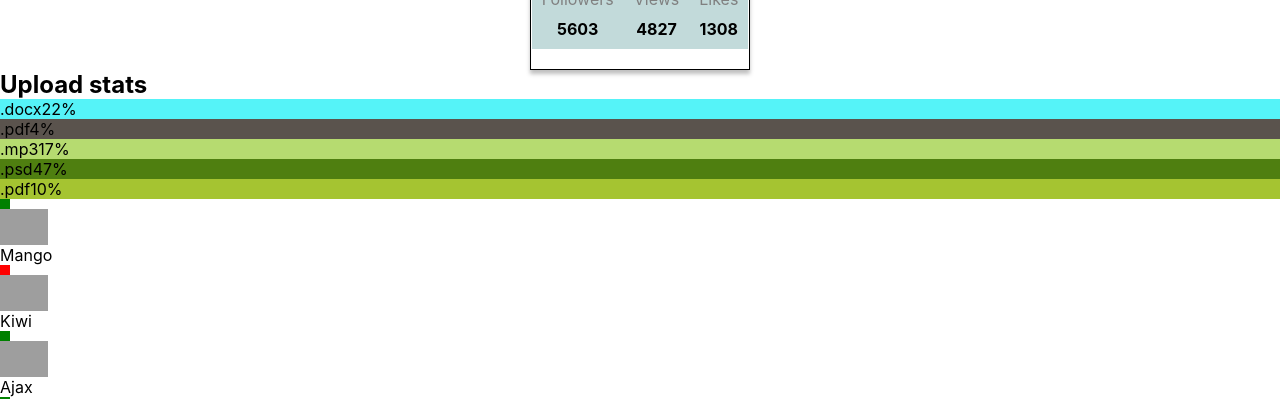
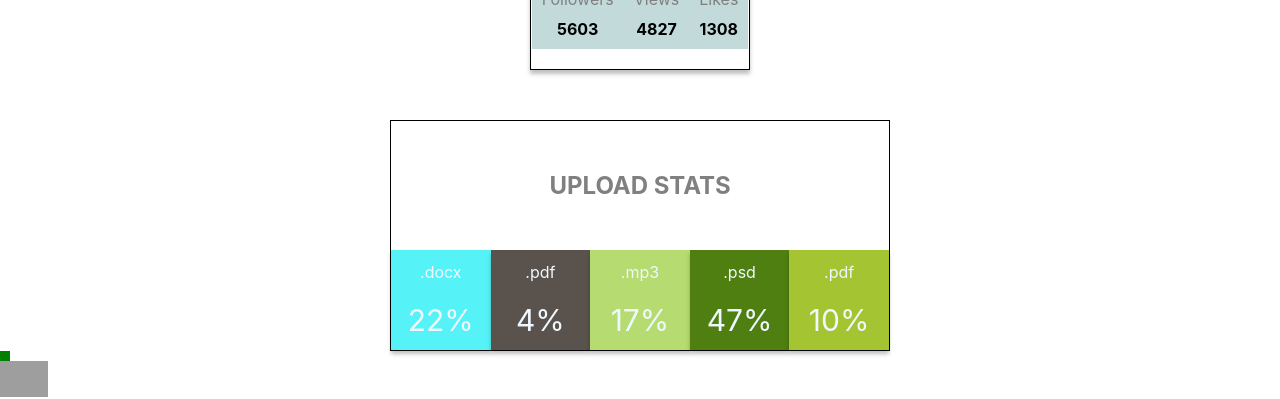
Before and after one commit to Vladislav220294/goit-react-hw-01-components, a React (Create React App) app: page / in a window 1280 px wide. Shown: the part 341-740 px from the top of the page. Built offline with nearby package versions, Linux system fonts and the light colour scheme; grey boxes are pictures that could not be loaded.

Commit message:
добавляет 2 стили

```diff
--- a/src/components/Profile/Profile.jsx
+++ b/src/components/Profile/Profile.jsx
@@ -1,14 +1,11 @@
 import PropTipes from 'prop-types';
-import s from './Profile.module.css'
+import s from './Profile.module.css';
 
 const Profile = ({ username, tag, location, avatar, stats }) => {
-    return ( <div className={s.profile}>
+  return (
+    <div className={s.profile}>
       <div className={s.description}>
-    <img
-      src={avatar}
-      alt="User avatar"
-      className={s.avatar}
-    />
+        <img src={avatar} alt="User avatar" className={s.avatar} />
         <p className={s.name}>{username}</p>
         <p className={s.tag}>@{tag}</p>
         <p className={s.location}>{location}</p>
@@ -28,15 +25,16 @@ const Profile = ({ username, tag, location, avatar, stats }) => {
           <span className={s.quantity}>{stats.likes}</span>
         </li>
       </ul>
-</div> );
-}
+    </div>
+  );
+};
 
 Profile.PropTipes = {
   username: PropTipes.string.isRequired,
   tag: PropTipes.string.isRequired,
   location: PropTipes.string.isRequired,
   avatar: PropTipes.string.isRequired,
-  stats: PropTipes.object.isRequired
-}
+  stats: PropTipes.object.isRequired,
+};
 
 export default Profile;
--- a/src/components/Statistics/Statistics.jsx
+++ b/src/components/Statistics/Statistics.jsx
@@ -1,21 +1,26 @@
 import PropTipes from 'prop-types';
-import StatisticsItem from '../Statistics/StatisticsItem'
+import StatisticsItem from '../Statistics/StatisticsItem';
+import s from './Statistics.module.css'
 
 const Statistics = ({ title, stats }) => {
+  return (
+    <section className={s.statistics}>
+      {title && <h2 className={s.title}>{title}</h2>}
 
-    return ( <section class="statistics">
-      {title && <h2 class="title">{title }</h2>}
-
-  <ul class="stat-list" >
-        {stats.map(el => <StatisticsItem key={el.id} label={el.label} percentage={el.percentage }/> )}
-
-
-  </ul>
-</section> );
-}
+      <ul className={s.statList}>
+        {stats.map(el => (
+          <StatisticsItem
+            key={el.id}
+            label={el.label}
+            percentage={el.percentage}
+          />
+        ))}
+      </ul>
+    </section>
+  );
+};
 Statistics.PropTipes = {
-    title: PropTipes.string,
-    stats: PropTipes.arrayOf(PropTipes.object).isRequired,
-
- }
+  title: PropTipes.string,
+  stats: PropTipes.arrayOf(PropTipes.object).isRequired,
+};
 export default Statistics;
--- /dev/null
+++ b/src/components/Statistics/Statistics.module.css
@@ -0,0 +1,16 @@
+.statistics {
+  max-width: 500px;
+  margin: 0 auto;
+  text-align: center;
+  margin-top: 50px;
+  border: 1px solid black;
+}
+.title {
+  padding: 50px 100px;
+  color: grey;
+  text-transform: uppercase;
+}
+.statList {
+  display: flex;
+  width: 100%;
+}
--- a/src/components/Statistics/StatisticsItem.jsx
+++ b/src/components/Statistics/StatisticsItem.jsx
@@ -1,18 +1,20 @@
 import PropTipes from 'prop-types';
+import s from './StatisticsItem.module.css'
 
 const StatisticsItem = ({ id, label, percentage }) => {
-    const color = getRandomHexColor();
-    return ( <li key={id} class="item" style={{backgroundColor : color}}>
-          <span class="label">{label }</span>
-          <span class="percentage">{percentage }%</span>
-    </li> );
-}
- StatisticsItem.PropTipes = {
-
-    id: PropTipes.string.isRequired,
-    label: PropTipes.string.isRequired,
-    percentage: PropTipes.string.isRequired,
- }
+  const color = getRandomHexColor();
+  return (
+    <li key={id} className={s.item} style={{ backgroundColor: color }}>
+      <span className={s.label}>{label}</span>
+      <span className={s.percentage}>{percentage}%</span>
+    </li>
+  );
+};
+StatisticsItem.PropTipes = {
+  id: PropTipes.string.isRequired,
+  label: PropTipes.string.isRequired,
+  percentage: PropTipes.string.isRequired,
+};
 export default StatisticsItem;
 
 function getRandomHexColor() {
--- /dev/null
+++ b/src/components/Statistics/StatisticsItem.module.css
@@ -0,0 +1,15 @@
+.item {
+  width: calc(100% / 5);
+  height: 100px;
+  display: flex;
+  flex-direction: column;
+  color: aliceblue;
+  justify-content: center;
+  box-shadow: 0 4px 4px 0 rgba(0, 0, 0, 0.25);
+}
+.label {
+  margin-bottom: 20px;
+}
+.percentage {
+  font-size: 30px;
+}
```
Also changed, not shown: src/components/Statistics/Statistics.css (deleted). Lines whose indentation alone changed are shown as unchanged.
